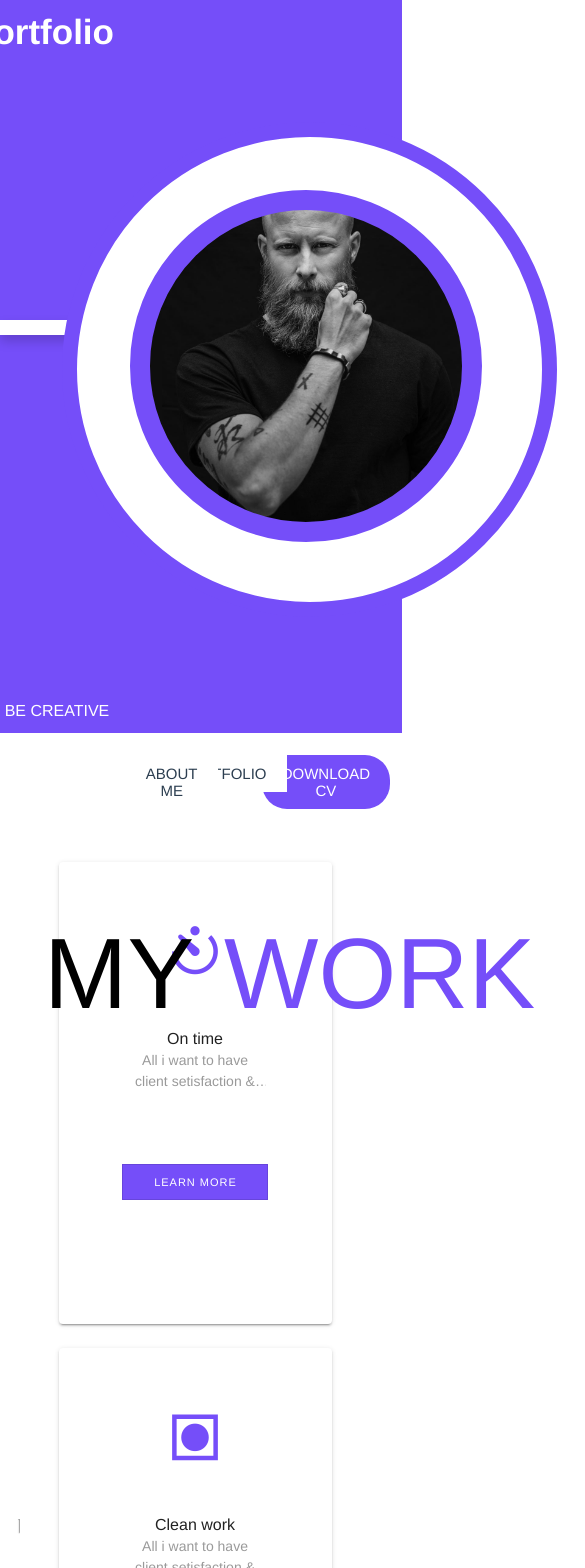
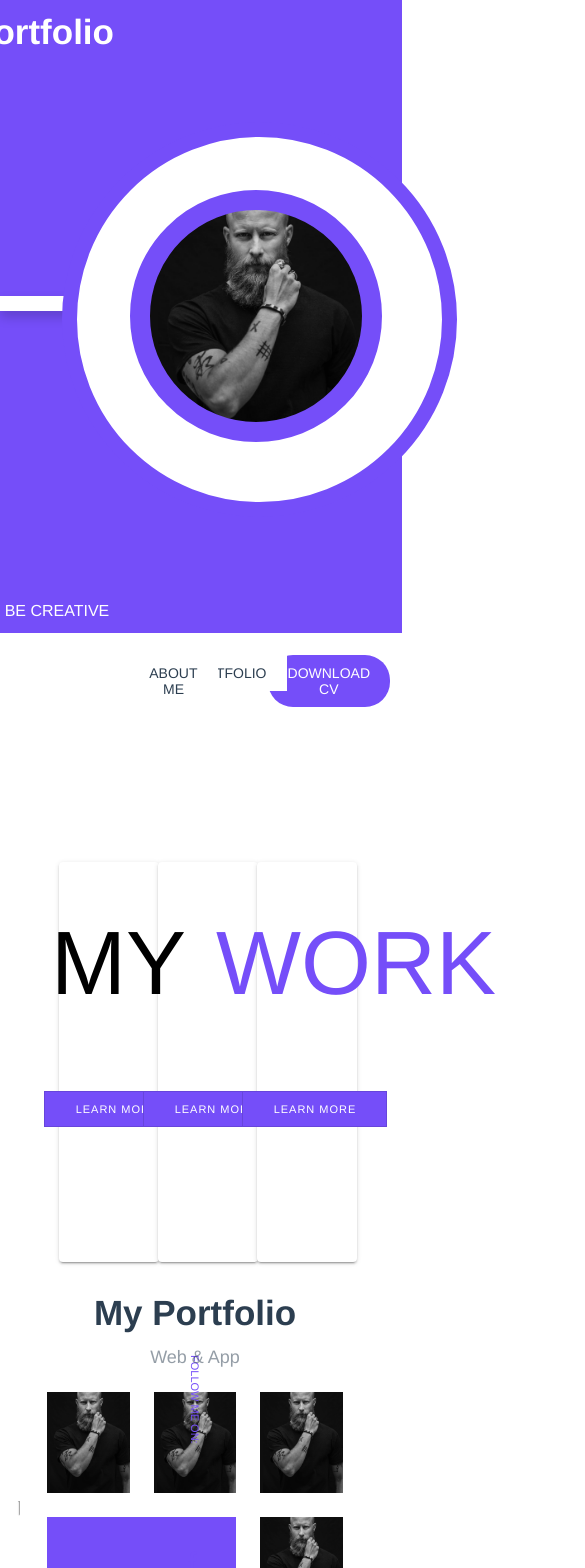
Before and after one commit to vidakabirii/webjar, a Vue app: page / in a window 390 px wide. Shown: the top 1568 px of the page, 585 px wide, since content can reach past the window. Built offline with nearby package versions, Linux system fonts and the light colour scheme; no server answers.

Commit message:
responsive for laptops

```diff
--- a/src/components/album/album.vue
+++ b/src/components/album/album.vue
@@ -47,12 +47,12 @@ export default {};
   padding: 0% 12%;
   img {
     max-width: 100%;
-    width: 352px;
-    height: 352px;
+    width: 100%;
+    height: 100%;
   }
   .albumText {
-    width: 720px;
-    height: 352px;
+    width: 100%;
+    height: 100%;
     background-color: #754ef9;
   }
 }
--- a/src/components/cards/cards.vue
+++ b/src/components/cards/cards.vue
@@ -3,7 +3,7 @@
     <template>
       <v-container>
         <v-row>
-          <v-col v-for="(item, index) in cardData" :key="index">
+          <v-col cols="4" v-for="(item, index) in cardData" :key="index">
             <card
               :icon="item.icon"
               :headline="item.headline"
--- a/src/components/general/card.vue
+++ b/src/components/general/card.vue
@@ -53,8 +53,7 @@ export default {
   color: $mainColor !important;
 }
 .v-card {
-  height: 462px !important;
-  //   width: 300px !important;
+  height: 400px !important;
   padding: 50px !important;
   box-shadow: 0 10px 30px rgb(0 0 0 / 18%);
 }
--- a/src/components/main/header.vue
+++ b/src/components/main/header.vue
@@ -29,7 +29,7 @@ export default {};
     button {
       background-color: white;
       border: none;
-      font-size: 15px;
+      font-size: 14px;
       margin-top: 10px;
       padding: 10px 20px;
     }
--- a/src/views/Home.vue
+++ b/src/views/Home.vue
@@ -51,6 +51,7 @@
     </v-row>
     <cards />
     <album />
+
   </div>
 </template>
 
@@ -58,20 +59,16 @@
 import headerComp from "@/components/main/header.vue";
 import cards from "@/components/cards/cards.vue";
 import album from "@/components/album/album.vue";
-import * as dataServices from "@/service/api/api.js";
+// import * as dataServices from "@/service/api/api.js";
 
 export default {
   name: "Home",
   components: { headerComp, cards, album },
   mounted() {
-    this.getData();
+    // this.getData();
   },
   methods: {
-    getData() {
-      dataServices.get().then((res) => {
-        console.log(res);
-      });
-    },
+
   },
 };
 </script>
@@ -96,17 +93,17 @@ export default {
   .photoWrapper {
     border: 15px solid $mainColor;
     border-radius: 100%;
-    height: 495px;
-    width: 495px;
+    height: 395px;
+    width: 395px;
     margin: 70px -78px 26px 62px;
     background-color: $white;
   }
   .photo {
     background-image: url("../assets/img/profile.jpg");
     background-size: cover;
-    height: 352px;
+    height: 252px;
+    width: 252px;
     border-radius: 100%;
-    width: 352px;
     margin-left: 53px;
     margin-top: 53px;
     border: 20px solid $mainColor;
@@ -123,8 +120,8 @@ export default {
 
   .middleBox {
     .textWrapper {
-      margin-left: 10%;
-      margin-top: 22%;
+      margin-left: 10vw;
+      margin-top: 20vh;
       p {
         font-size: 25px;
         margin-right: 25%;
@@ -135,9 +132,9 @@ export default {
       }
       .line {
         position: absolute;
-        top: 320px;
+        top: 270px;
         left: 0;
-        width: 22vw;
+        width: 28vw;
         height: 15px;
         background: $white;
         box-shadow: 0 6px 12px rgb(0 0 0 / 18%);
@@ -151,7 +148,7 @@ export default {
       li {
         list-style: none;
         color: $mainColor;
-        font-size: 100px;
+        font-size: 90px;
         position: relative;
         z-index: 3;
         &:nth-child(1),
@@ -168,7 +165,7 @@ export default {
 
       @keyframes stretch {
         to {
-          left: 52vw;
+          left: 60vw;
         }
       }
       button {
@@ -184,7 +181,7 @@ export default {
     .verticalWrapper {
       p {
         transform: rotate(90deg);
-        font-size: 13px;
+        font-size: 11px;
         color: $mainColor;
         margin-top: 24vh;
       }
@@ -210,4 +207,70 @@ export default {
     }
   }
 }
+@media (min-width: 1130px) {
+  .rightBox {
+    .middleBox {
+      .textWrapper {
+        .line {
+          width: 22vw;
+        }
+      }
+    }
+  }
+}
+@media (min-width: 1280px) {
+  .leftBox {
+    .photoWrapper {
+      height: 495px;
+      width: 495px;
+    }
+    .photo {
+      height: 352px;
+      width: 352px;
+    }
+  }
+  .rightBox {
+    .middleBox {
+      .textWrapper {
+        .line {
+          width: 20vw;
+        }
+      }
+    }
+  }
+  @keyframes stretch {
+    to {
+      left: 57vw;
+    }
+  }
+}
+@media (min-height: 700px) {
+  .rightBox {
+    .middleBox {
+      .textWrapper {
+        .line {
+          top: 296px;
+        }
+      }
+    }
+  }
+}
+@media (min-height: 900px) {
+  .rightBox {
+    .middleBox {
+      .textWrapper {
+        .line {
+          top: 320px;
+        }
+      }
+    }
+  }
+}
+@media (min-width: 1440px) {
+  @keyframes stretch {
+    to {
+      left: 55vw;
+    }
+  }
+}
 </style>
```
